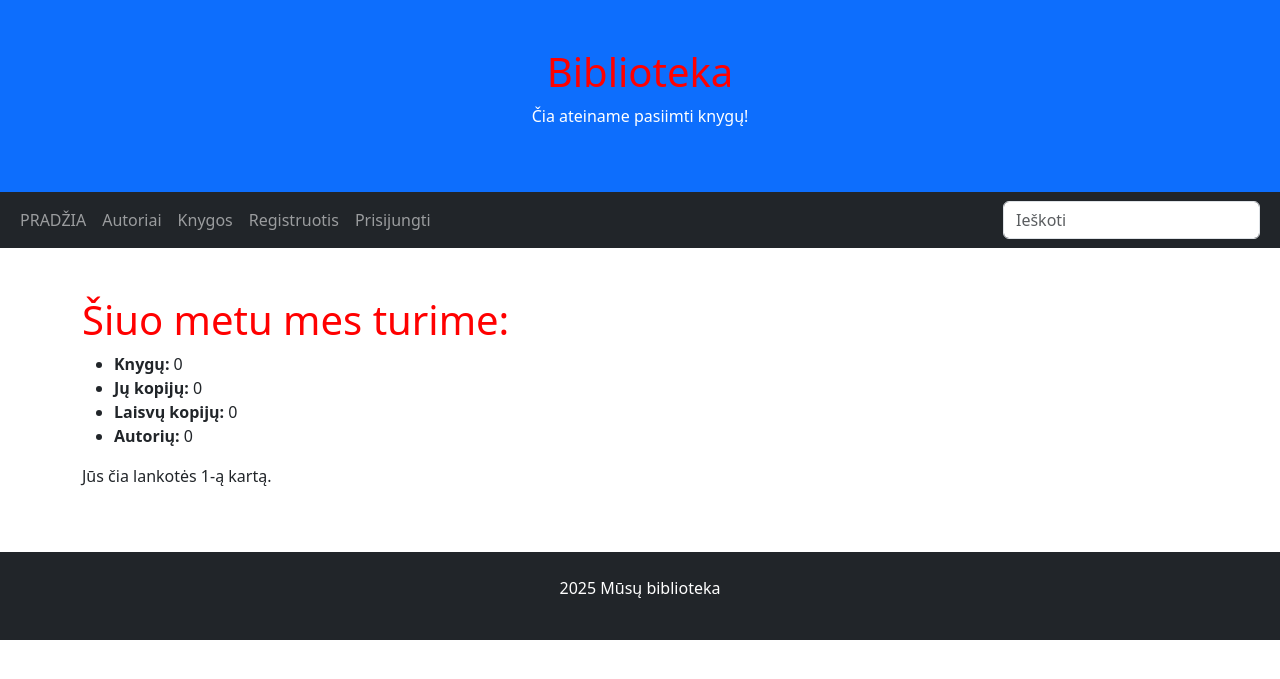
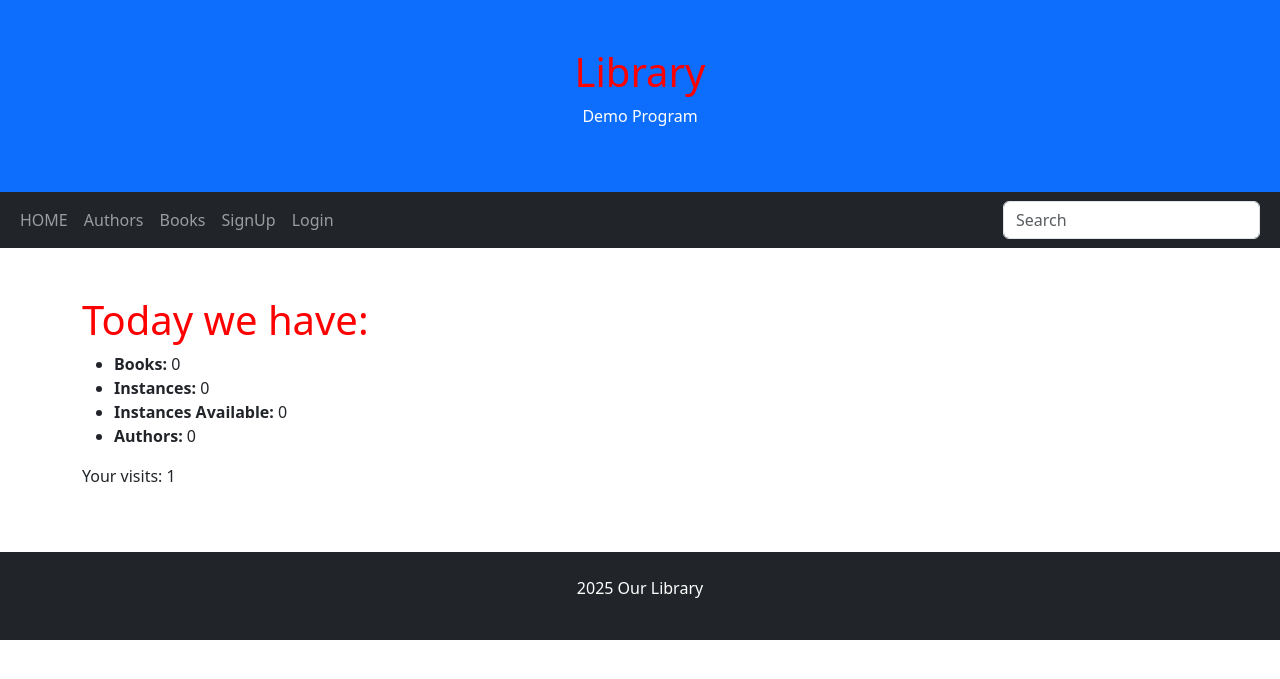
Before and after one commit to DonatasNoreika/library_20250818, a Django app: page / in a window 1280 px wide. Shown: the top 679 px of the page. Run offline with Django 5.2, Linux system fonts and the light colour scheme; data that the repository does not hold is empty.

Commit message:
12: į LT išvestas index.html ir base.html

```diff
--- a/mysite/library/templates/base.html
+++ b/mysite/library/templates/base.html
@@ -10,10 +10,10 @@
     <link href="{% static 'css/styles.css' %}" rel="stylesheet">
 </head>
 <body>
-
+{% load i18n %}
 <div class="p-5 bg-primary text-white text-center">
-    <h1>Biblioteka</h1>
-    <p>Čia ateiname pasiimti knygų!</p>
+    <h1>{% trans "Library" %}</h1>
+    <p>{% trans "Demo Program" %}</p>
 </div>
 
 <nav class="navbar navbar-expand-sm navbar-dark bg-dark">
@@ -24,13 +24,13 @@
         <div class="collapse navbar-collapse" id="mynavbar">
             <ul class="navbar-nav me-auto">
                 <li class="nav-item">
-                    <a class="nav-link" href="{% url 'index' %}">PRADŽIA</a>
+                    <a class="nav-link" href="{% url 'index' %}">{% trans "HOME" %}</a>
                 </li>
                 <li class="nav-item">
-                    <a class="nav-link" href="{% url 'authors' %}">Autoriai</a>
+                    <a class="nav-link" href="{% url 'authors' %}">{% trans "Authors" %}</a>
                 </li>
                 <li class="nav-item">
-                    <a class="nav-link" href="{% url 'books' %}">Knygos</a>
+                    <a class="nav-link" href="{% url 'books' %}">{% trans "Books" %}</a>
                 </li>
                 {% if user.is_authenticated %}
                 <li class="nav-item"><a class="nav-link" href="{% url 'profile' %}">
@@ -42,30 +42,30 @@
                     </svg>
                     {{ user.get_username }}</a></li>
                 <li class="nav-item">
-                    <a class="nav-link" href="{% url 'user_instances' %}">Mano knygos</a>
+                    <a class="nav-link" href="{% url 'user_instances' %}">{% trans "My Books" %}</a>
                 </li>
                 {% if user.is_staff %}
                 <li class="nav-item">
-                    <a class="nav-link" href="{% url 'instances' %}">Administravimas</a>
+                    <a class="nav-link" href="{% url 'instances' %}">{% trans "Administration" %}</a>
                 </li>
                 {% endif %}
                 <li class="nav-item">
                     <form method="post" action="{% url 'logout' %}">
                         {% csrf_token %}
-                        <button type="submit" class="nav-link">Atsijungti</button>
+                        <button type="submit" class="nav-link">{% trans "Logout" %}</button>
                     </form>
                 </li>
                 {% else %}
                 <li class="nav-item">
-                    <a class="nav-link" href="{% url 'signup' %}">Registruotis</a>
+                    <a class="nav-link" href="{% url 'signup' %}">{% trans "SignUp" %}</a>
                 </li>
                 <li class="nav-item">
-                    <a class="nav-link" href="{% url 'login' %}">Prisijungti</a>
+                    <a class="nav-link" href="{% url 'login' %}">{% trans "Login" %}</a>
                 </li>
                 {% endif %}
             </ul>
             <form class="d-flex" method="get" action="{% url 'search' %}">
-                <input class="form-control me-2" type="text" name='query' placeholder="Ieškoti">
+                <input class="form-control me-2" type="text" name='query' placeholder='{% trans "Search" %}'>
             </form>
         </div>
     </div>
@@ -80,7 +80,7 @@
 </div>
 
 <div class="mt-5 p-4 bg-dark text-white text-center">
-    <p>2025 Mūsų biblioteka</p>
+    <p>2025 {% trans "Our Library" %}</p>
 </div>
 
 </body>
--- a/mysite/library/templates/index.html
+++ b/mysite/library/templates/index.html
@@ -1,14 +1,14 @@
 {% extends "base.html" %}
-
-{% block "title" %}PRADŽIA{% endblock %}
+{% load i18n %}
+{% block "title" %}{% trans "HOME" %}{% endblock %}
 
 {% block "content" %}
-<h1>Šiuo metu mes turime:</h1>
+<h1>{% trans "Today we have:" %}</h1>
 <ul>
-    <li><strong>Knygų: </strong>{{ num_books }}</li>
-    <li><strong>Jų kopijų: </strong>{{ num_instances }}</li>
-    <li><strong>Laisvų kopijų: </strong>{{ num_instances_available }}</li>
-    <li><strong>Autorių: </strong>{{ authors }}</li>
+    <li><strong>{% trans "Books: " %}</strong>{{ num_books }}</li>
+    <li><strong>{% trans "Instances: " %}</strong>{{ num_instances }}</li>
+    <li><strong>{% trans "Instances Available: " %}</strong>{{ num_instances_available }}</li>
+    <li><strong>{% trans "Authors: " %}</strong>{{ authors }}</li>
 </ul>
-<p>Jūs čia lankotės {{ num_visits }}-ą kartą.</p>
+<p>{% trans "Your visits: " %}{{ num_visits }}</p>
 {% endblock %}
--- a/mysite/mysite/settings.py
+++ b/mysite/mysite/settings.py
@@ -114,8 +114,8 @@
 # Internationalization
 # https://docs.djangoproject.com/en/5.2/topics/i18n/
 
-LANGUAGE_CODE = 'en-us'
-# LANGUAGE_CODE = 'lt'
+# LANGUAGE_CODE = 'en-us'
+LANGUAGE_CODE = 'lt'
 
 # TIME_ZONE = 'UTC'
 TIME_ZONE = "Europe/Vilnius"
```
Also changed, not shown: mysite/library/locale/lt/LC_MESSAGES/django.po (added), 1 other file.
